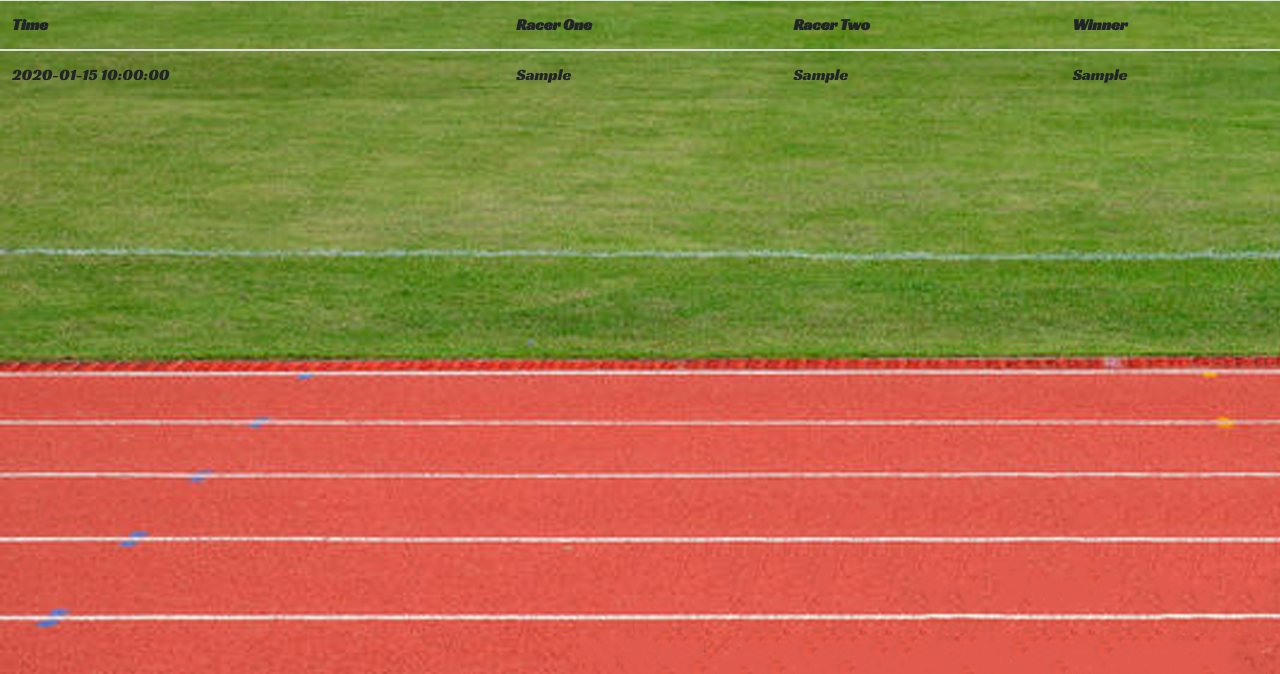
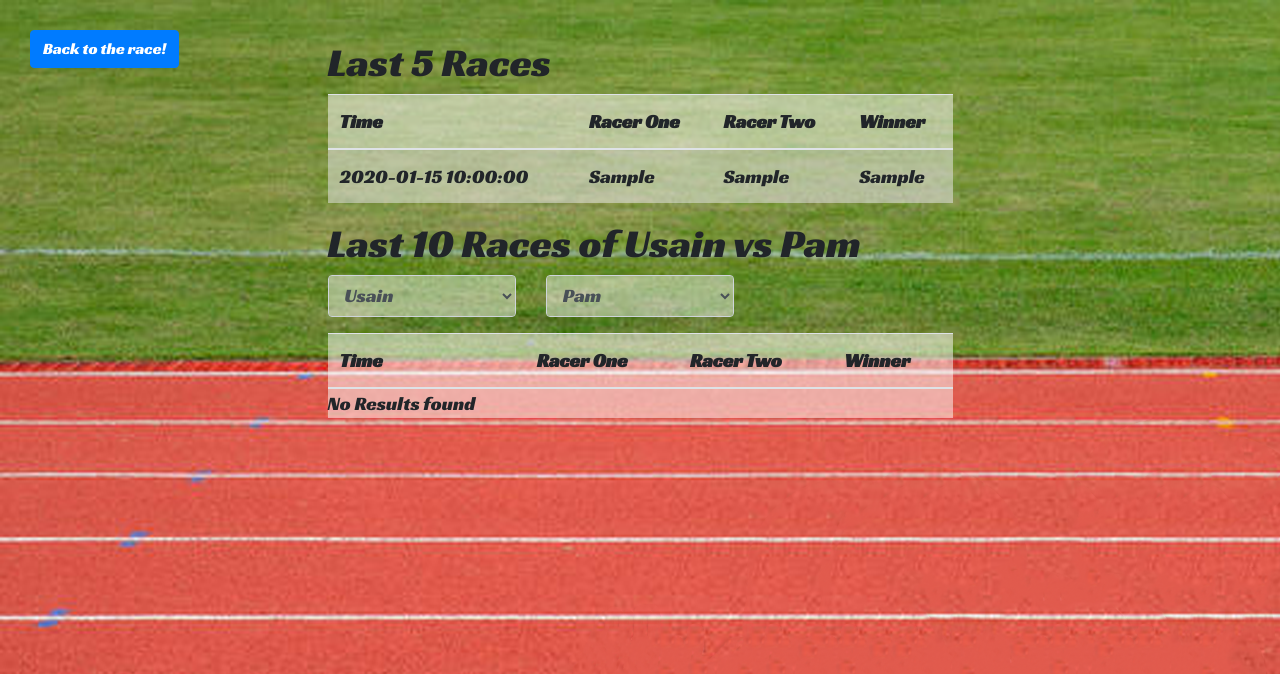
Before and after one commit to dm0896665/ITC475-Adv-Web-Dev, a PHP site: page /ITC475-Adv-Web-Dev/stats.php in a window 1280 px wide. Shown: the top 674 px of the page. Run offline with PHP 8.4, Linux system fonts and the light colour scheme; tables that the repository leaves empty or names only in its code hold one stand-in row (values such as "Sample post"); lists and menus that the app fills with data are empty.

Commit message:
Able to search for Races and stats and race pages are linked.

```diff
--- /dev/null
+++ b/greatRace/getRace.php
@@ -0,0 +1,31 @@
+<?php
+    $servername='localhost';
+    $username='root';
+    $password='';
+    $dbname = "great_race";
+
+    $conn = new mysqli($servername, $username, $password, $dbname);
+    if ($conn->connect_error) {
+        die("Connection failed: " . $conn->connect_error);
+    }
+    $json = file_get_contents('php://input');
+    $data = json_decode($json, true);
+    $first = $data["first"];
+    $second = $data["second"];
+    $sql = "SELECT * FROM races WHERE ((first_racer = '{$first}' AND second_racer = '{$second}') OR (first_racer = '{$second}' AND second_racer = '{$first}'))LIMIT 10";
+    $result = $conn->query($sql);
+
+    if ($result->num_rows > 0) {
+        while($row = $result->fetch_assoc()) {
+            echo "<tr>";
+            echo "<td>"; echo $row["time"]; echo "</td>";
+            echo "<td>"; echo $row["first_racer"]; echo "</td>";
+            echo "<td>"; echo $row["second_racer"]; echo "</td>";
+            echo "<td>"; echo $row["winner"]; echo "</td>";
+            echo "</tr>";
+        }
+    } else {
+        echo "No Results found";
+    }
+    mysqli_close($conn);
+?>
--- a/greatRace/scripts.js
+++ b/greatRace/scripts.js
@@ -162,69 +162,16 @@
 }
 
 function insertStatsIntoDB() {
-    /*
-    const express = require('express')
-    const bodyParser = require('body-parser')
-    const mysql = require('mysql')
-
-    const app = express()
-    const port = process.env.PORT || 5000;
-
-    // parse application/x-www-form-urlencoded
-    app.use(bodyParser.urlencoded({ extended: false }))
-
-    // parse application/json
-    app.use(bodyParser.json())
-
-    const pool  = mysql.createPool({
-        connectionLimit : 10,
-        host            : 'localhost',
-        user            : 'root',
-        password        : '',
-        database        : 'great_race'
-    })
-
-    app.post('', (req, res) => {
-
-        pool.getConnection((err, connection) => {
-            if(err) throw err;
-
-            const params = req.body;
-            connection.query('INSERT INTO races SET ?', params, (err, rows) => {
-            connection.release() // return the connection to pool
-            if (!err) {
-                res.send(`Beer with the record ID  has been added.`)
-            } else {
-                console.log(err)
-            }
-
-            console.log('The data from beer table are:11 \n', rows)
-
-            })
-        })
-    });
-    */
     var xhttp = new XMLHttpRequest();
     var str_json = (JSON.stringify({ first: r1.name, second: r2.name, winner: (r1.won) ? r1.name : r2.name }));
     xhttp.onreadystatechange = function () {
         if (this.readyState == 4 && this.status == 200) {
-            console.log("Successfully recorded " + ((r1.won) ? r1.name : r2.name) + "'s winning race.")
+            console.log("Successfully recorded " + ((r1.won) ? r1.name : r2.name) + "'s winning race.");
         }
     };
-    xhttp.open("POST", "http://localhost/ITC475-Adv-Web-Dev/greatrace/database.php", true);
+    xhttp.open("POST", "http://localhost/ITC475-Adv-Web-Dev/greatrace/addRace.php", true);
     xhttp.setRequestHeader("Content-type", "application/json");
     xhttp.send(str_json);
-
-    /*
-    $.ajax({
-        type: 'post',
-        url: 'http://localhost/ITC475-Adv-Web-Dev/greatrace/database.php',
-        data: { first: r1.name, second: r2.name, winner: (r1.won) ? r1.name : r2.name },
-        success: function (data) {
-            console.log(data);
-        }
-    });
-    */
 }
 
 function initializeRace() {
@@ -238,7 +185,7 @@
 
 function initializeImages() {
     index1, index2 = 0;
-    //document.getElementById('light').style = "display:none;";
+    document.getElementById('light').style = "display:none;";
     document.getElementById('flag').src = "img/blank.png";
     document.getElementById('selection').style = "";
     document.getElementById('winner').src = "img/winBlank.png";
--- /dev/null
+++ b/greatRace/stats.js
@@ -0,0 +1,105 @@
+/*
+    Name: Dylan Mackey
+    Date: 5/11/2021
+    Assignment: Great Race
+    Filename: stats.js
+*/
+
+/* Running Scripts */
+var nameArray = ["Usain", "Pam", "Jim", "Shelly-Ann"];
+var nameInUseArray = [];
+var firstRunnerEle;
+var secondRunnerEle;
+var firstRunner = "Usain";
+var secondRunner = "Pam";
+
+//when DOM is loaded
+window.addEventListener('DOMContentLoaded', (event) => {
+    //add control
+    updateSelectionLists();
+
+    //initialize variables
+    firstRunnerEle = document.getElementById('firstRunner');
+    secondRunnerEle = document.getElementById('secondRunner');
+
+    //add click events
+    addEvents();
+});
+
+function addEvents() {
+    //first Runner
+    firstRunnerEle.addEventListener('click', function (e) {
+        //get the place
+        if (firstRunner != firstRunnerEle.value) {
+            firstRunner = firstRunnerEle.value;
+
+            //update the list
+            updateSelectionLists();
+        }
+    });
+
+    //second Runner
+    secondRunnerEle.addEventListener('click', function (e) {
+        //get the place
+        if (secondRunner != secondRunnerEle.value) {
+            secondRunner = secondRunnerEle.value;
+
+            //update the list
+            updateSelectionLists();
+        }
+    });
+}
+
+function updateSelectionLists() {
+    nameInUseArray = [firstRunner, secondRunner];
+    let group = document.getElementById("runners");
+    group.innerHTML = "";
+    let sel = document.createElement('select');
+    sel.classList.add("form-control");
+    for (let i = 0; i < nameArray.length; i++) {
+        let opt = document.createElement('option');
+        opt.innerHTML = nameArray[i];
+        if (nameInUseArray.includes(nameArray[i])) {
+            opt.disabled = true;
+            if (nameArray[i] == firstRunner) {
+                opt.setAttribute('selected', 'selected');
+            }
+        }
+        sel.appendChild(opt);
+    }
+    sel.id = "firstRunner";
+    let row = document.createElement('div');
+    row.classList.add("row");
+    let col = document.createElement('div');
+    col.classList.add("col-4");
+    col.appendChild(sel);
+    row.appendChild(col);
+
+    let sel2 = document.createElement('select');
+    sel2.classList.add("form-control");
+    for (let i = 0; i < nameArray.length; i++) {
+        let opt = document.createElement('option');
+        opt.innerHTML = nameArray[i];
+        if (nameInUseArray.includes(nameArray[i])) {
+            opt.disabled = true;
+            if (nameArray[i] == secondRunner) {
+                opt.setAttribute('selected', 'selected');
+            }
+        }
+        sel2.appendChild(opt);
+    }
+    sel2.id = "secondRunner";
+    col = document.createElement('div');
+    col.classList.add("col-4");
+    col.appendChild(sel2);
+    row.appendChild(col);
+    group.appendChild(row);
+
+    document.getElementById("ten").innerHTML = "Last 10 Races of " + firstRunner + " vs " + secondRunner;
+
+    firstRunnerEle = document.getElementById('firstRunner');
+    secondRunnerEle = document.getElementById('secondRunner');
+    addEvents();
+
+    postChange();
+}
--- a/greatRace/stats.php
+++ b/greatRace/stats.php
@@ -16,10 +16,41 @@
     <link rel="stylesheet" href="https://stackpath.bootstrapcdn.com/bootstrap/4.3.1/css/bootstrap.min.css"
         integrity="sha384-ggOyR0iXCbMQv3Xipma34MD+dH/1fQ784/j6cY/iJTQUOhcWr7x9JvoRxT2MZw1T" crossorigin="anonymous">
     <link rel="stylesheet" href="style.css">
+
+    <script
+        src="https://code.jquery.com/jquery-3.3.1.min.js"
+        integrity="sha256-FgpCb/KJQlLNfOu91ta32o/NMZxltwRo8QtmkMRdAu8="
+        crossorigin="anonymous"></script>
+    <script>
+        function postChange() {
+            let f = document.getElementById("firstRunner");
+            let s = document.getElementById("secondRunner");
+            var selected = (f != null) ? f.value : "Usain";
+            var selected2 = (s != null) ? s.value : "Pam";
+            $.ajax({
+                url: 'http://localhost/ITC475-Adv-Web-Dev/greatrace/getRace.php',
+                type: 'post',
+                contentType: 'application/json',
+                dataType: 'text',
+                data: JSON.stringify({ "first": selected, "second": selected2 }),
+                success: function (data) {
+            console.log("hi yall");
+                    $('#searchTableBody').html(data);
+                }
+            });
+        }
+    </script>
 </head>
 
 <body>
     <div id="container">
+        <a id="toRace" href="/ITC475-Adv-Web-Dev/greatrace/index.html">
+            <div class="btn btn-primary">Back to the race!</div>
+        </a>
+
+        <div class="row">
+            <div class="col-6 mx-auto">
+                <h1 clasas="text-justify text-center">Last 5 Races</h1>
                 <?php
                     $servername='localhost';
                     $username='root';
@@ -31,7 +62,7 @@
                     die("Connection failed: " . $conn->connect_error);
                     }
 
-            $sql = "SELECT * FROM races LIMIT 10";
+                    $sql = "SELECT * FROM races LIMIT 5";
                     $result = $conn->query($sql);
 
                     echo "<table class='table table-striped'>";
@@ -62,8 +93,30 @@
                     $conn->close();
                 ?>
             </div>
-
-    <script src="scripts.js"></script>
+        </div>
+        <div class="row">
+            <div class="col-6 mx-auto">
+                <h1 clasas="text-justify text-center" id="ten">Last 10 Races of</h1>
+                <form>
+                    <div class="form-group" id="runners">
+                    </div>
+                </form>
+                <table class='table table-striped'>
+                    <thead>
+                    <tr>
+                        <th scope='col'>Time</th>
+                        <th scope='col'>Racer One</th>
+                        <th scope='col'>Racer Two</th>
+                        <th scope='col'>Winner</th>
+                    </tr>
+                    </thead>
+                    <tbody id='searchTableBody'>
+                    </tbody>
+                </table>
+            </div>
+        </div>
+    </div>
+    <script src="stats.js"></script>
 </body>
 
 </html>
--- a/greatRace/style.css
+++ b/greatRace/style.css
@@ -11,12 +11,25 @@
 	background-image: url("img/theTrack.png");
     background-size: auto;
     font-family: 'Racing Sans One', cursive;
+    overflow-x: hidden;
 }
 #flag
 {
     position: relative;
     left: 1120px;
     z-index: -1;
+}
+#toStats
+{
+    position: relative;
+    top:-100px;
+    left:1600px;
+}
+#toRace
+{
+    position: relative;
+    top:30px;
+    left:30px;
 }
 
 /* Runner Styles */
@@ -60,7 +73,7 @@
 .backgroundText {
     display:none;
     position: absolute;
-    bottom: 50%;
+    top: 50%;
     left: 50%;
     transform: translate(-50%, -50%);
     font-size: 5em;
@@ -70,9 +83,9 @@
     display:inline;
  }
  .contentWithTextBackground{
-     position: relative;
-     display:inline;
-     border-radius: 70%;
+    position: relative;
+    display:inline;
+    border-radius: 70%;
  }
 
 /* Win Loss Styles */
@@ -80,6 +93,7 @@
 {
     display: flex;
     float: right;
+    padding-right: 250px;
     height: 20em;
 }
 #win
@@ -88,3 +102,17 @@
     flex-direction: column;
     align-items: center;
 }
+
+/* Table Styles */
+.form-control{
+    background-color: rgba(255, 255, 255, 0.432);
+    font-size: larger;
+}
+.form-control:focus{
+    background-color: rgba(255, 255, 255, 0.432);
+    font-size: larger;
+}
+table{
+    background-color: rgba(255, 255, 255, 0.5);
+    font-size: larger;
+}
```
Also changed, not shown: greatRace/index.html (+9 -2 lines), greatRace/addRace.php (renamed from greatRace/database.php). Lines whose indentation alone changed are shown as unchanged.
